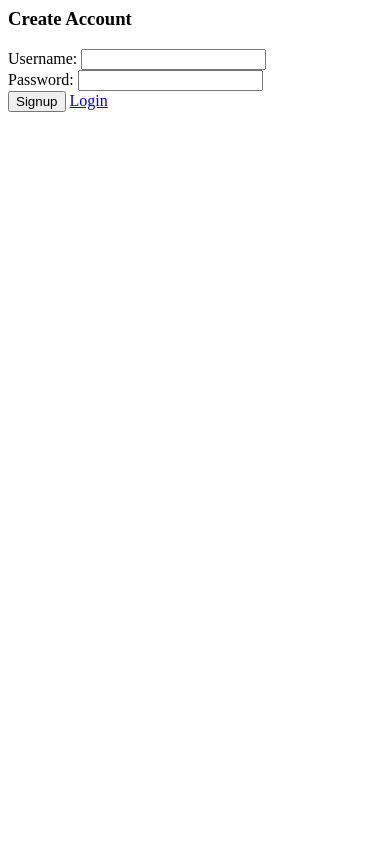
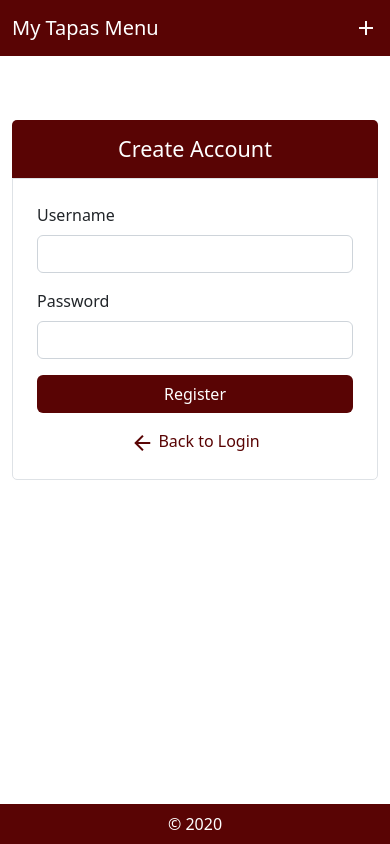
Before and after one commit to miguelgeoffreycootauco-oss/MOD6EP, a Django app: template tapas/tapasapp/templates/tapasapp/signup.html in a window 390 px wide. Run offline with Django 3.2, Linux system fonts and the light colour scheme; the template is opened without the code that fills it, so the values that code supplies are empty; some libraries are stand-ins or nearby versions.

```diff
--- a/tapas/tapasapp/templates/tapasapp/signup.html
+++ b/tapas/tapasapp/templates/tapasapp/signup.html
@@ -1,21 +1,36 @@
-<form method = "POST" action="{% url 'signup' %}" class = "card p-4 shadow">
-    {% csrf_token %} <h3 class = "text-center"> Create Account</h3>
+{% extends 'tapasapp/base.html' %}
 
-    {% if error%}
-        <div class="alert alert-warning" role="alert"> {{ error }} </div>
-    {% endif %}
-
-    <div class="form-group mb-3"></div>
-        <label> Username: </label>
-        <input type="text" name = "username" class="form-control" required>
+{% block content %}
+<div class="col-md-6 offset-md-3 mt-5">
+    <div class="p-3 text-white text-center" style="background-color: #590404; border-radius: 5px 5px 0 0;">
+        <h4 class="mb-0">Create Account</h4>
     </div>
 
-    <div class="form-group mb-3">
-        <label> Password: </label>
-        <input type="password" name = "password" class="form-control" required>
+    <div class="p-4 border bg-white" style="border-radius: 0 0 5px 5px;">
+        {% if error_message %}
+            <div class = "alert {% if 'success' in error_message %}alert-success{% else %}alert-danger{% endif %} text-center"> {{error_message}}  </div>
+        {% endif %}
+
+        <form method="POST" action="{% url 'signup' %}">
+            {% csrf_token %}
+            <div class="mb-3">
+                <label class="form-label">Username</label>
+                <input type="text" name="username" class="form-control" required>
+            </div>
+            <div class="mb-3">
+                <label class="form-label">Password</label>
+                <input type="password" name="password" class="form-control" required>
+            </div>
+            <button type="submit" class="btn text-white w-100" style="background-color: #590404;">
+                Register
+            </button>
+        </form>
+
+        <div class="mt-3 text-center">
+            <a href="{% url 'login' %}" class="text-decoration-none" style="color: #590404;">
+                <i class="material-icons" style="vertical-align: middle;">arrow_back</i> Back to Login
+            </a>
+        </div>
     </div>
-
-    <button type="submit" class="mt-3 btn btn-primary">Signup</button>
-
-    <a href = "{% url 'login' %}" class = "mt-3 btn btn-secondary">Login</a>
-</form>
+</div>
+{% endblock %}
--- a/tapas/tapasapp/views.py
+++ b/tapas/tapasapp/views.py
@@ -47,7 +47,7 @@ def login_view(request):
         if Account.objects.filter(username=username, password=password).exists():
             return redirect('better_menu')
         else:
-            error_message = 'Invalid username or password. Please try again.'
+            error_message = 'Invalid login.'
     return render(request, 'tapasapp/login.html', {'error_message': error_message})
 
 def signup_view(request):
@@ -57,10 +57,10 @@ def signup_view(request):
         password = request.POST.get('password')
 
         if Account.objects.filter(username=username).exists():
-            error_message = 'Username already exists.'
+            error_message = 'Account already exists.'
         else:
             Account.objects.create(username=username, password=password)
-            error_message = 'Account created successfully. Please log in.'
+            error_message = 'Account created successfully.'
             return redirect('login')
 
     return render(request, 'tapasapp/signup.html', {'error_message': error_message})
```
Also changed, not shown: tapas/tapasapp/templates/tapasapp/login.html (+32 -16 lines), tapas/db.sqlite3.
